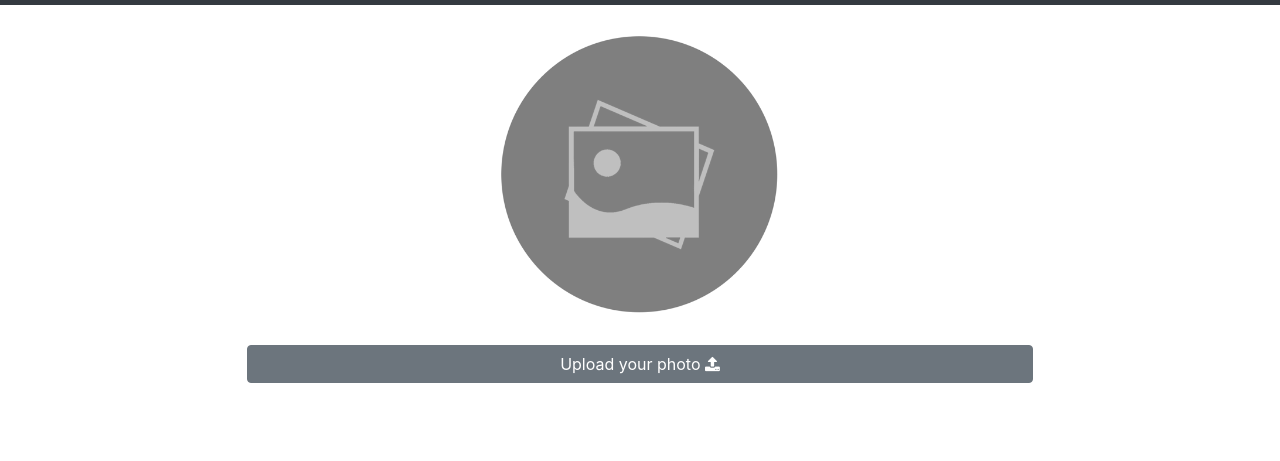
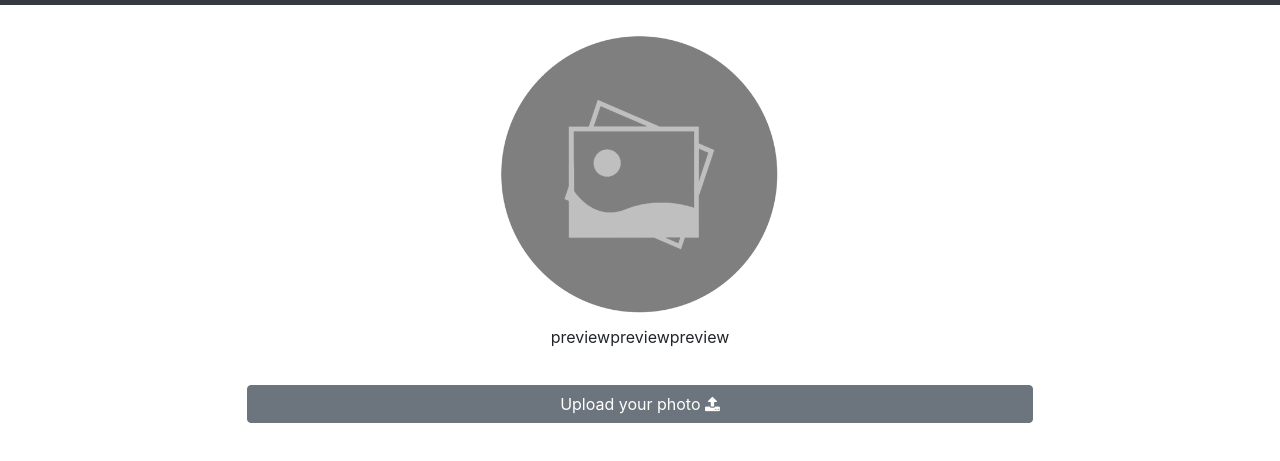
Before and after one commit to MatthewSaintBull/DuckStagram, a plain HTML site: page index.html in a window 1280 px wide. Shown: the part 51-512 px from the top of the page. Drawn offline with nearby package versions, Linux system fonts and the light colour scheme.

Commit message:
init carousel

```diff
--- a/index.html
+++ b/index.html
@@ -26,6 +26,7 @@
     <link rel="stylesheet" href="https://cdnjs.cloudflare.com/ajax/libs/font-awesome/4.7.0/css/font-awesome.min.css">
     <link rel="stylesheet" href="styles/style.css">
     <link rel="stylesheet" href="styles/filters.css">
+    <link rel="stylesheet" href="styles/carousel.css">
     <link REL="apple-touch-icon" HREF="./assets/logo.svg" />
 
     <link rel="icon" type="image/png" href="./assets/favicon.png">
@@ -50,6 +51,17 @@
             <canvas id="imageCtx" style="display: none">
         </div>
 
+        <div id="carousel-filters">
+            <div class="carousel-preview">
+                <p>preview</p>
+            </div>
+            <div class="carousel-preview">
+                <p>preview</p>
+            </div>
+            <div class="carousel-preview">
+                <p>preview</p>
+            </div>
+        </div>
 
         <div class="dropdown row" id="preview-filters">
             <button class="btn btn-secondary dropdown-toggle" type="button" id="dropdownMenuButton"
@@ -90,5 +102,5 @@
     crossorigin="anonymous"></script>
 
 <script src="./src/filters.js"></script>
-<script src="./src/index.min.js"></script>
+<script src="./src/index.js"></script>
 </html>
--- /dev/null
+++ b/styles/carousel.css
@@ -0,0 +1,4 @@
+#carousel-filters {
+    display: flex;
+    justify-content: center;
+}
--- a/styles/style.css
+++ b/styles/style.css
@@ -3,6 +3,7 @@ body {
 }
 
 #container{
+    overflow-x: hidden;
     justify-content: center;
 }
 
@@ -15,6 +16,9 @@ body {
     justify-content: center;
 }
 
+.preview-filters {
+    max-width: 150px;
+}
 
 #image {
     display: flex;
```
